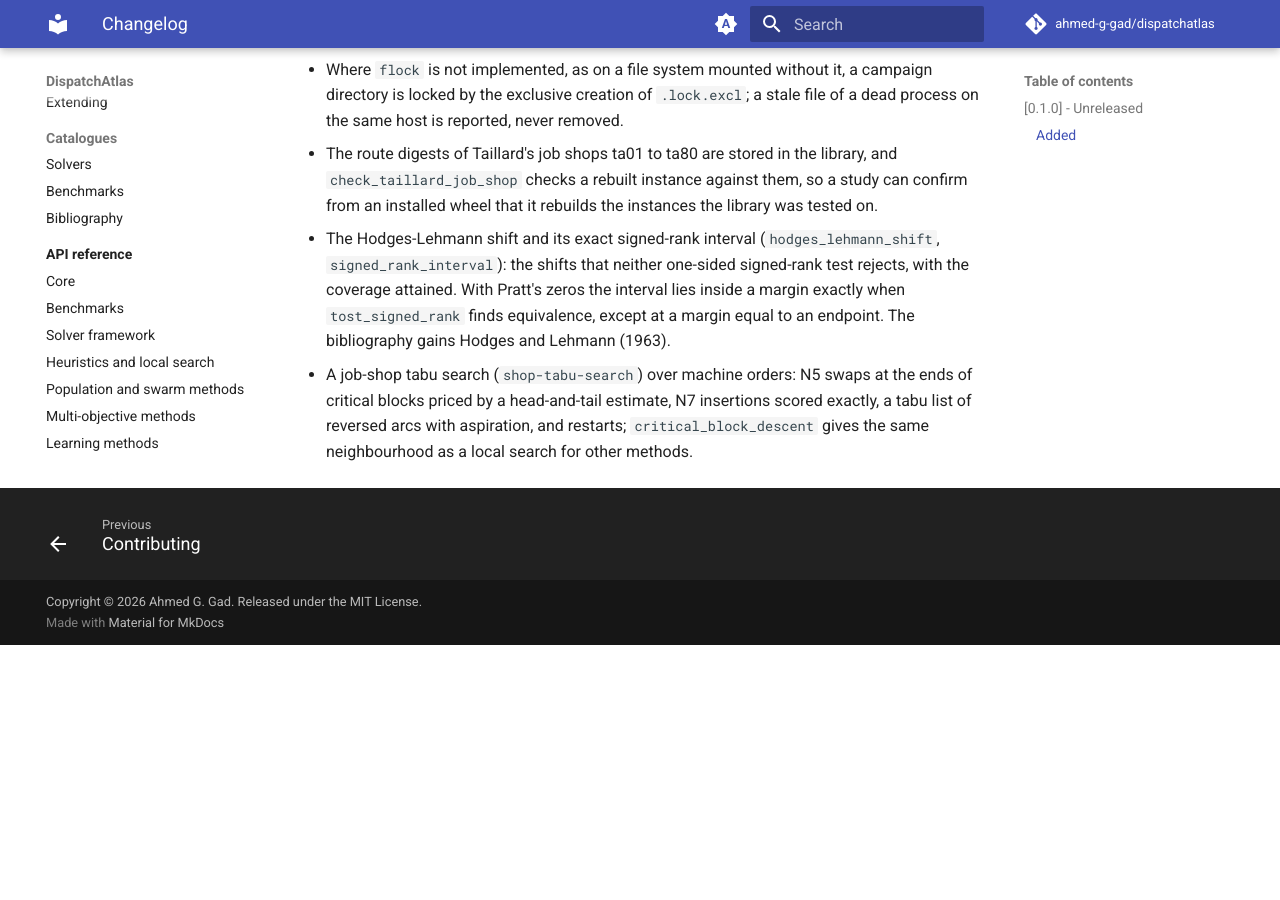
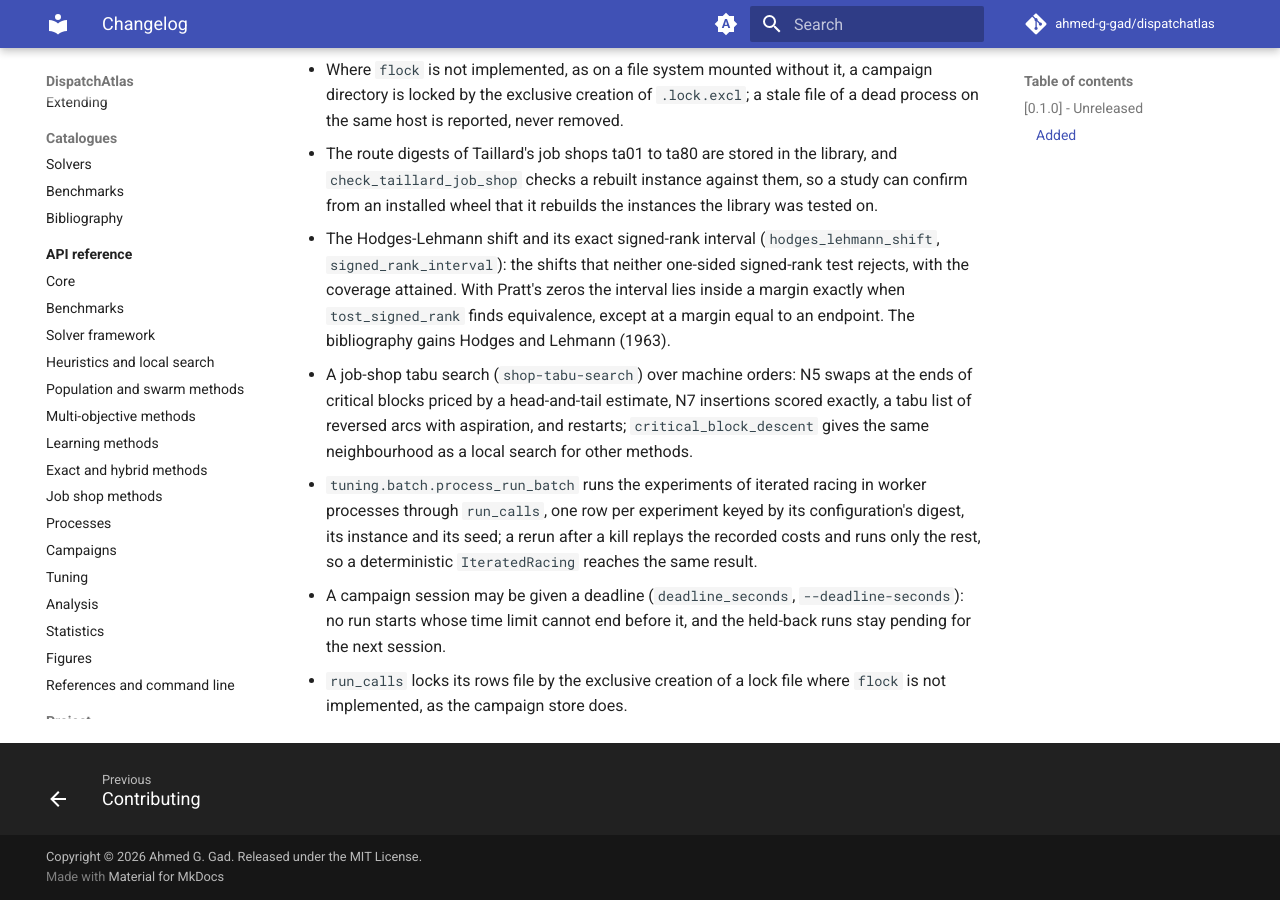
Before and after one commit to Ahmed-G-Gad/dispatchatlas, an MkDocs documentation site: the page built from docs/changelog.md, in a window 1280 px wide and 900 px high, scrolled down 9066 px. Built offline with MkDocs 1.6.1 and Material for MkDocs 9.7.7, drawn with Linux system fonts in a browser that asks for light colours; comment, search, counter and statistics services are not loaded; before the commit the page ends 9711 px from its top, so only the background shows below that.

Commit message:
List the process run batch in the API reference, and the run batch, the deadline and the rows lock in the changelog

```diff
--- a/CHANGELOG.md
+++ b/CHANGELOG.md
@@ -436,3 +436,13 @@ and this project adheres to [Semantic Versioning](https://semver.org/spec/v2.0.0
   insertions scored exactly, a tabu list of reversed arcs with aspiration,
   and restarts; `critical_block_descent` gives the same neighbourhood as a
   local search for other methods.
+- `tuning.batch.process_run_batch` runs the experiments of iterated racing
+  in worker processes through `run_calls`, one row per experiment keyed by
+  its configuration's digest, its instance and its seed; a rerun after a kill
+  replays the recorded costs and runs only the rest, so a deterministic
+  `IteratedRacing` reaches the same result.
+- A campaign session may be given a deadline (`deadline_seconds`,
+  `--deadline-seconds`): no run starts whose time limit cannot end before it,
+  and the held-back runs stay pending for the next session.
+- `run_calls` locks its rows file by the exclusive creation of a lock file
+  where `flock` is not implemented, as the campaign store does.
```
Also changed, not shown: docs/api/tuning.md (+3 -1 lines).
